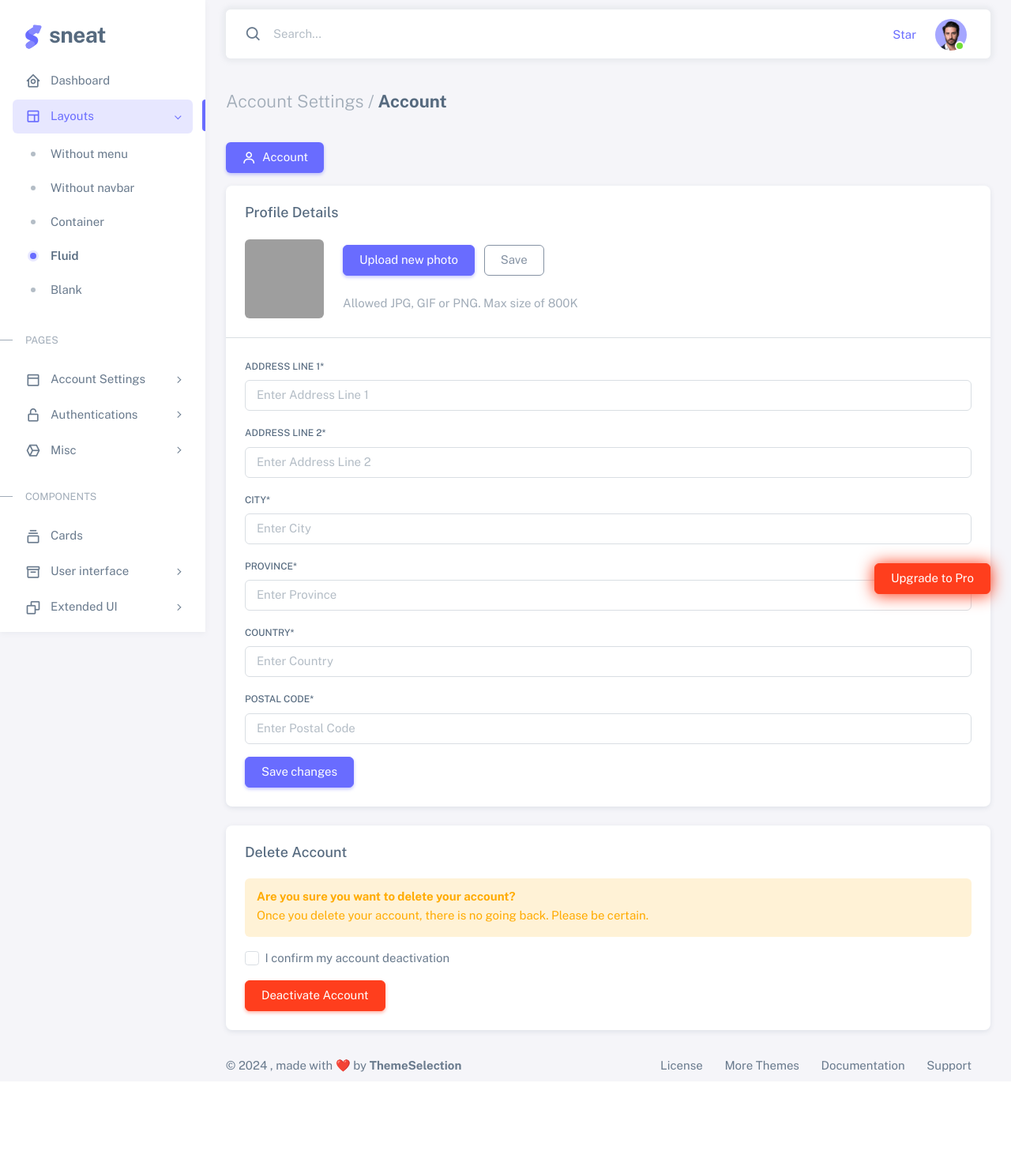
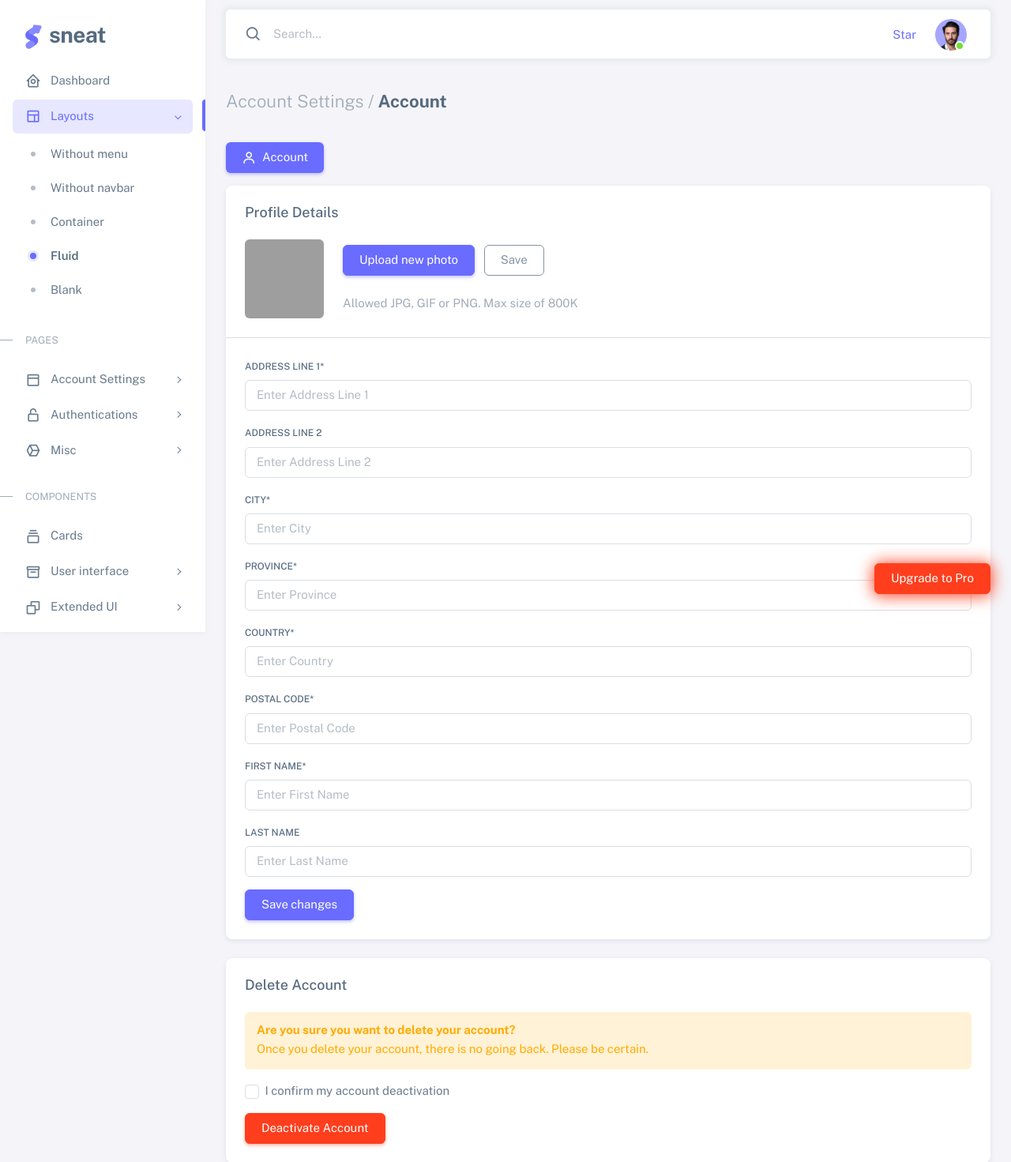
Before and after one commit to tehcentr2014/dj-oc-app, a Django app: template templates/dashboard/profile.html in a window 1280 px wide. Shown: the top 1471 px of the page at 79% size. Before the commit the page ends 1357 px from the top, so only its background shows below. Run offline with Django 4.2, Linux system fonts and the light colour scheme; the template is opened without the code that fills it: values that come from a table or form of the project are taken from there, others are empty; parts of the project's set-up code (start-up, migrations or seed data) failed here and were passed over; some libraries are stand-ins or nearby versions; grey boxes are pictures that could not be loaded.

Commit message:
User data upd

```diff
--- a/dashboard/forms.py
+++ b/dashboard/forms.py
@@ -4,13 +4,23 @@ from crispy_forms.helper import FormHelper
 from crispy_forms.layout import Layout, Submit, Row, Column
 
 class ProfileForm(forms.ModelForm):
+    first_name = forms.CharField(
+                    required = True,
+                    label='First Name',
+                    widget=forms.TextInput(attrs={'class': 'form-control mb-3', 'placeholder':'Enter First Name'})
+                    )
+    last_name = forms.CharField(
+                    required = False,
+                    label='Last Name',
+                    widget=forms.TextInput(attrs={'class': 'form-control mb-3', 'placeholder':'Enter Last Name'})
+                    )
     addressLine1 = forms.CharField(
                     required = True,
                     label='Address Line 1',
                     widget=forms.TextInput(attrs={'class': 'form-control mb-3', 'placeholder':'Enter Address Line 1'})
                     )
     addressLine2 = forms.CharField(
-                    required = True,
+                    required = False,
                     label='Address Line 2',
                     widget=forms.TextInput(attrs={'class': 'form-control mb-3', 'placeholder':'Enter Address Line 2'})
                     )
@@ -42,6 +52,9 @@ class ProfileForm(forms.ModelForm):
         self.helper = FormHelper()
         self.helper.layout = Layout(
             Row(
+                Column('first_name', css_class='form-group col-md-6'),
+                Column('last_name', css_class='form-group col-md-6')),
+            Row(
                 Column('addressLine1', css_class='form-group col-md-6'),
                 Column('addressLine2', css_class='form-group col-md-6')),
             Row(
@@ -56,3 +69,11 @@ class ProfileForm(forms.ModelForm):
     class Meta:
         model=Profile
         fields=['addressLine1', 'addressLine2', 'city', 'province', 'country', 'postalCode']
+
+    def save(self, *args, **kwargs):
+        user = self.instance.user
+        user.first_name = self.cleaned_data.get('first_name')
+        user.last_name = self.cleaned_data.get('last_name')
+        user.save()
+        profile = super(ProfileForm, self).save(*args, **kwargs)
+        return profile
--- a/templates/layout/dashboard.html
+++ b/templates/layout/dashboard.html
@@ -142,7 +142,7 @@
           <ul class="menu-inner py-1">
             <!-- Dashboard -->
             <li class="menu-item">
-              <a href="#" class="menu-link">
+              <a href="{% url 'dashboard' %}" class="menu-link">
                 <i class="menu-icon tf-icons bx bx-home-circle"></i>
                 <div data-i18n="Analytics">Dashboard</div>
               </a>
```
Also changed, not shown: db.sqlite3.
